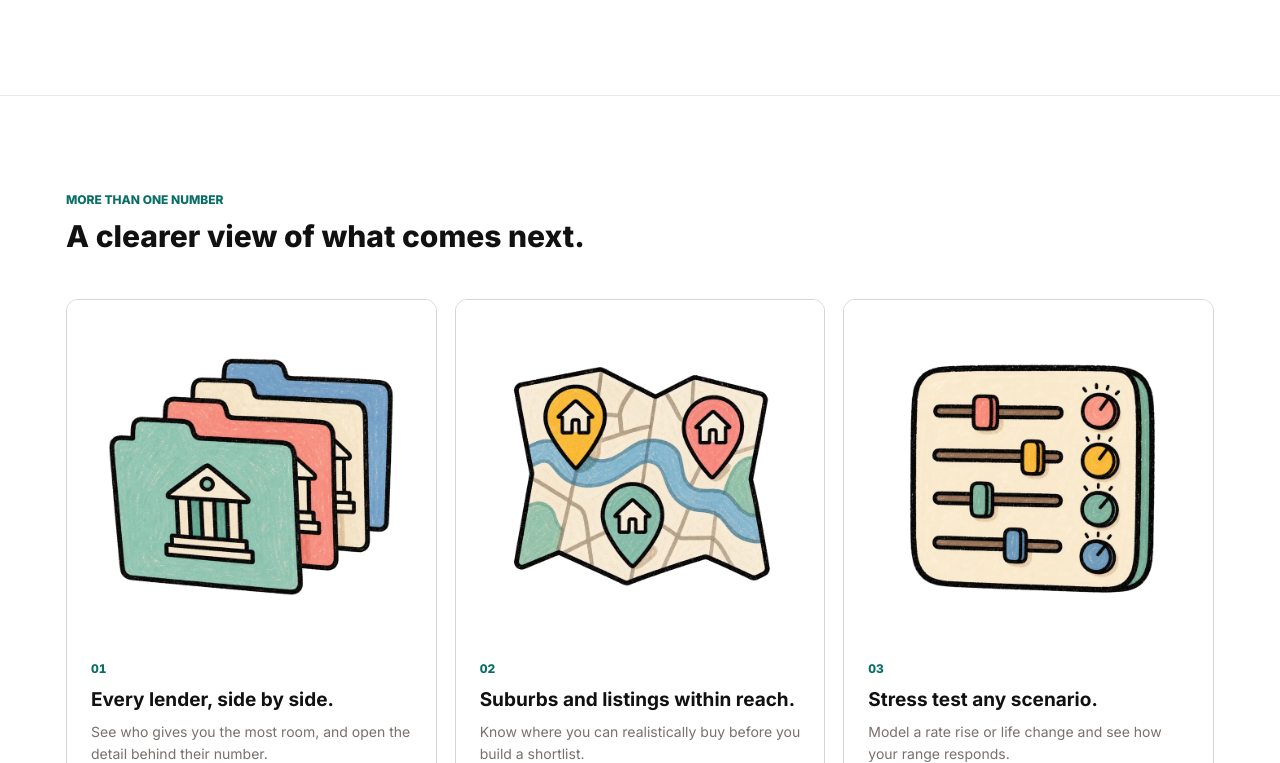
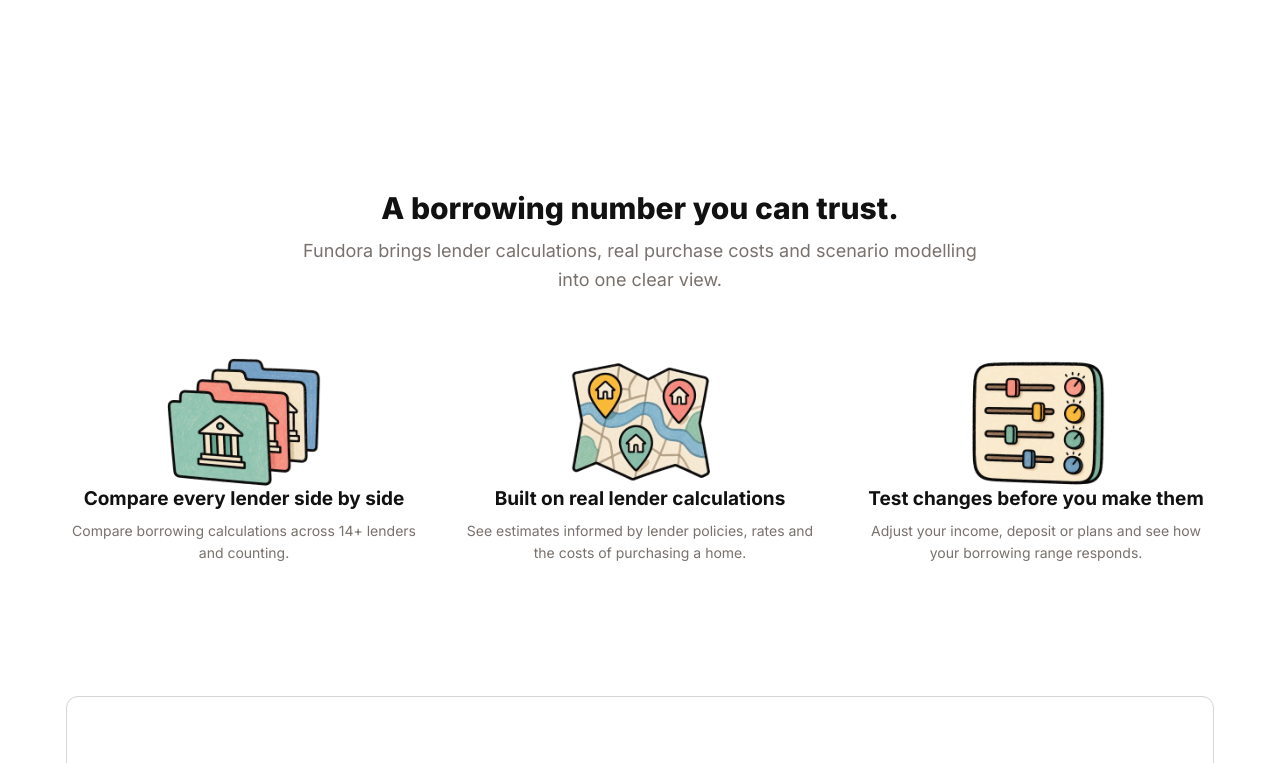
Before and after one commit to grosstoad/fi-design-ideas, a React (Vite) app: page /landing-b in a window 1280 px wide. Shown: the part 1917-2680 px from the top of the page. Built offline with nearby package versions, Linux system fonts and the light colour scheme; a web font is replaced by a local one.

Commit message:
Rework landing B propositions

```diff
--- a/src/landing-b.css
+++ b/src/landing-b.css
@@ -1353,30 +1353,38 @@
 
 /* Proposition accents */
 
-.lpb-propositions {
-  border-top: 1px solid var(--lpb-line-soft);
+.lpb-propositions .lpb-section-intro {
+  max-width: 760px;
+  margin-inline: auto;
+  text-align: center;
+}
+
+.lpb-propositions .lpb-section-intro > p {
+  max-width: 680px;
+  margin: 12px auto 0 !important;
+  color: var(--lpb-muted);
+  font-size: 18px;
+  line-height: 1.6;
 }
 
 .lpb-proposition-grid {
   display: grid;
   grid-template-columns: repeat(3, minmax(0, 1fr));
-  gap: 18px;
-  margin-top: 46px;
+  gap: 40px;
+  margin-top: 42px;
 }
 
 .lpb-proposition-card {
-  overflow: hidden;
-  border: 1px solid var(--lpb-line);
-  border-radius: var(--lpb-radius);
-  background: #ffffff;
+  min-width: 0;
+  text-align: center;
 }
 
 .lpb-proposition-art {
   display: grid;
-  aspect-ratio: 4 / 3;
+  width: 168px;
+  height: 132px;
+  margin-inline: auto;
   place-items: center;
-  padding: 18px 28px 0;
-  background: #ffffff;
 }
 
 .lpb-proposition-art img {
@@ -1387,11 +1395,10 @@
 }
 
 .lpb-proposition-copy {
-  padding: 24px;
+  margin-top: 18px;
 }
 
 .lpb-proposition-copy h3 {
-  margin-top: 9px !important;
   font-size: 19px;
   line-height: 1.25;
   text-wrap: balance;
@@ -1685,12 +1692,19 @@
 
   .lpb-proposition-card {
     display: grid;
-    grid-template-columns: minmax(180px, 0.8fr) minmax(0, 1fr);
+    grid-template-columns: 132px minmax(0, 1fr);
+    gap: 24px;
+    align-items: center;
+    text-align: left;
   }
 
   .lpb-proposition-art {
-    aspect-ratio: 1;
-    padding: 16px;
+    width: 132px;
+    height: 108px;
+  }
+
+  .lpb-proposition-copy {
+    margin-top: 0;
   }
 
   .lpb-closing-card {
@@ -1935,16 +1949,22 @@
   }
 
   .lpb-proposition-grid {
-    margin-top: 32px;
+    gap: 28px;
+    margin-top: 34px;
   }
 
   .lpb-proposition-card {
-    display: block;
+    grid-template-columns: 92px minmax(0, 1fr);
+    gap: 16px;
   }
 
   .lpb-proposition-art {
-    aspect-ratio: 4 / 3;
-    padding: 14px 38px 0;
+    width: 92px;
+    height: 78px;
+  }
+
+  .lpb-propositions .lpb-section-intro > p {
+    font-size: 16px;
   }
 
   .lpb-closing {
--- a/src/pages/LandingBRangePage.jsx
+++ b/src/pages/LandingBRangePage.jsx
@@ -527,25 +527,22 @@
 
 const PROPOSITIONS = [
   {
-    number: "01",
     image: "/landing-b/proposition-lenders-casual-v2.webp",
     alt: "A chalk-textured illustration of four lender folders",
-    title: "Every lender, side by side.",
-    body: "See who gives you the most room, and open the detail behind their number.",
+    title: "Compare every lender side by side",
+    body: "Compare borrowing calculations across 14+ lenders and counting.",
   },
   {
-    number: "02",
     image: "/landing-b/proposition-suburbs-casual-v2.webp",
     alt: "A chalk-textured map illustration with three house location pins",
-    title: "Suburbs and listings within reach.",
-    body: "Know where you can realistically buy before you build a shortlist.",
+    title: "Built on real lender calculations",
+    body: "See estimates informed by lender policies, rates and the costs of purchasing a home.",
   },
   {
-    number: "03",
     image: "/landing-b/proposition-scenarios-casual-v2.webp",
     alt: "A chalk-textured control board illustration with four sliders",
-    title: "Stress test any scenario.",
-    body: "Model a rate rise or life change and see how your range responds.",
+    title: "Test changes before you make them",
+    body: "Adjust your income, deposit or plans and see how your borrowing range responds.",
   },
 ];
 
@@ -554,15 +551,14 @@
     <section className="lpb-section lpb-propositions" aria-labelledby="lpb-propositions-title">
       <div className="lpb-wrap">
         <div className="lpb-section-intro lpb-section-intro--compact">
-          <p className="lpb-section-index">More than one number</p>
-          <h2 className="lpb-h2" id="lpb-propositions-title">A clearer view of what comes next.</h2>
+          <h2 className="lpb-h2" id="lpb-propositions-title">A borrowing number you can trust.</h2>
+          <p>Fundora brings lender calculations, real purchase costs and scenario modelling into one clear view.</p>
         </div>
         <div className="lpb-proposition-grid">
           {PROPOSITIONS.map((item) => (
-            <article className="lpb-proposition-card" key={item.number}>
+            <article className="lpb-proposition-card" key={item.title}>
               <div className="lpb-proposition-art"><img src={item.image} alt={item.alt} width="768" height="768" loading="lazy" decoding="async" /></div>
               <div className="lpb-proposition-copy">
-                <span className="lpb-flow-number lpb-num">{item.number}</span>
                 <h3>{item.title}</h3>
                 <p>{item.body}</p>
               </div>
```
Also changed, not shown: 2 other files (tests, documents, lock files or other folders).
